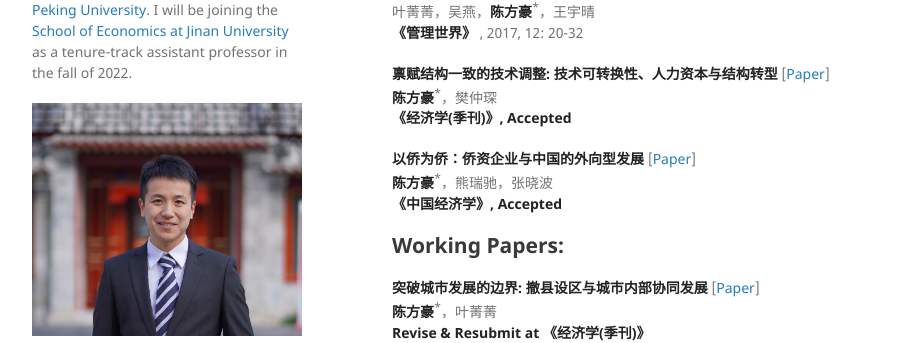
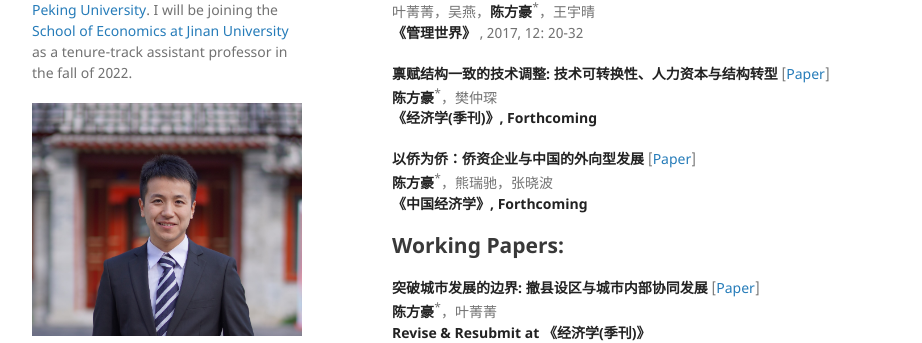
Before and after one commit to FanghaoChen/homepage, a Jekyll site: the page built from research.md, in a window 1280 px wide and 900 px high, scrolled down 572 px. Shown: the part 152-495 px from the top of the window, without its empty margins (178-1100 px from the left). Built offline with Jekyll 4.4.1, drawn with Linux system fonts in a browser that asks for light colours.

Commit message:
Update research.md

```diff
--- a/research.md
+++ b/research.md
@@ -19,11 +19,11 @@ This paper studies the importance of international lineage network in facilitati
 
 **禀赋结构一致的技术调整: 技术可转换性、人力资本与结构转型** [[Paper](./assets/techchange_draft_220427.pdf)] <br/>
 **陈方豪**<sup>*</sup>，樊仲琛 <br/>
-**《经济学(季刊)》, Accepted**
+**《经济学(季刊)》, Forthcoming**
 
 **以侨为侨：侨资企业与中国的外向型发展** [[Paper](./assets/bridger_draft_220515.pdf)] <br/>
 **陈方豪**<sup>*</sup>，熊瑞驰，张晓波 <br/>
-**《中国经济学》, Accepted**
+**《中国经济学》, Forthcoming**
 
 ## Working Papers:
 
```
